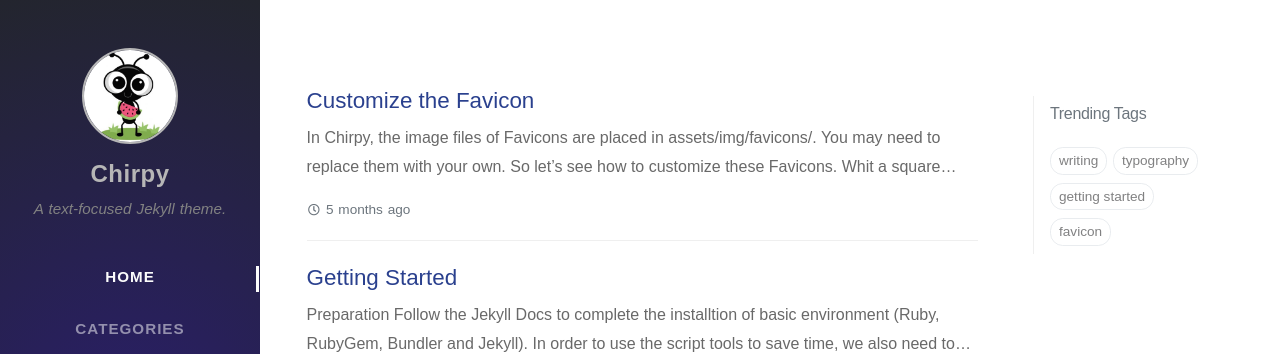
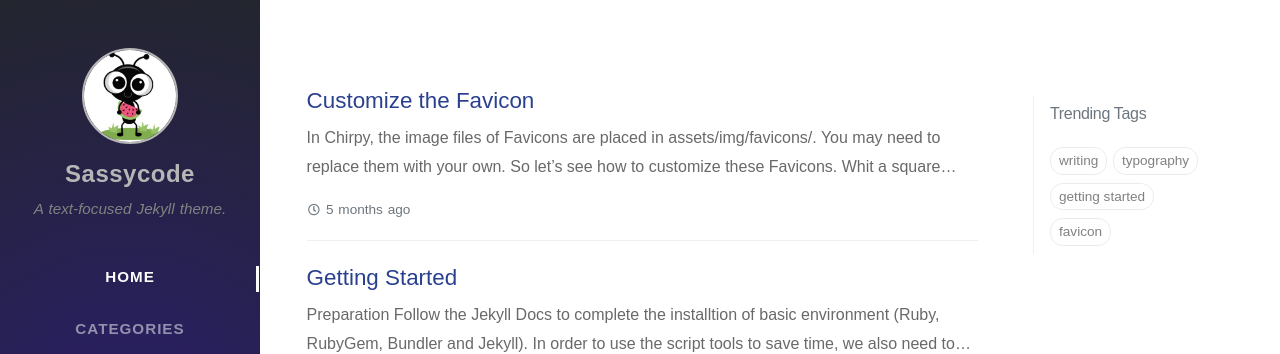
Before and after one commit to sash2501/Blog, a Jekyll site: the page built from index.html, in a window 1280 px wide. Shown: the top 354 px of the page. Built offline with Jekyll 4.4.1, drawn with Linux system fonts in a browser that asks for light colours; nearby versions of some CDN libraries; some web fonts are replaced; the list of posts is cut into pages by our own code; comment, search, counter and statistics services are not loaded.

Commit message:
Update _config.yml

```diff
--- a/_config.yml
+++ b/_config.yml
@@ -8,7 +8,7 @@
 # jekyll-seo-tag settings › https://github.com/jekyll/jekyll-seo-tag/blob/master/docs/usage.md
 #--------------------------
 
-title: Chirpy                          # the main title
+title: Sassycode                          # the main title
 
 tagline: A text-focused Jekyll theme.  # it will display as the sub-title
 
```
